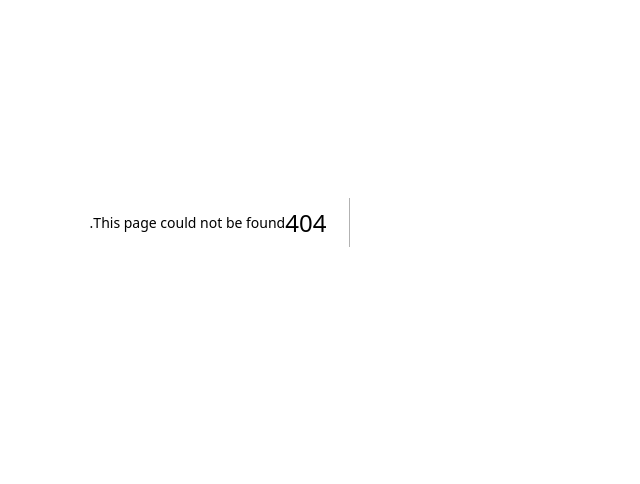
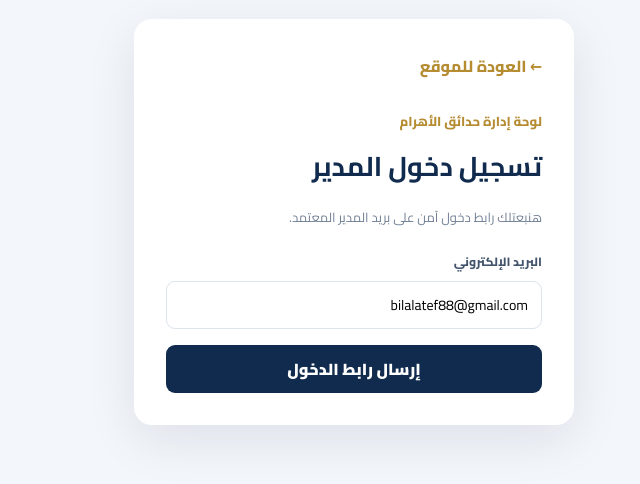
Before and after one commit to belalatefdev/Hadayek-Al-Ahram, a Next.js app: page /login in a window 1280 px wide. Before the commit this address had no page. Shown: the part 178-662 px from the top of the page, without its empty margins (452-1092 px from the left). Built offline with nearby package versions, Linux system fonts and the light colour scheme; no server answers.

Commit message:
Add secure admin sign-in and Supabase foundation

```diff
--- /dev/null
+++ b/app/login/page.js
@@ -0,0 +1,51 @@
+"use client";
+
+import { useState } from "react";
+import { useRouter } from "next/navigation";
+import { supabase } from "../../lib/supabase";
+
+const ADMIN_EMAIL = "bilalatef88@gmail.com";
+
+export default function LoginPage() {
+  const router = useRouter();
+  const [email, setEmail] = useState(ADMIN_EMAIL);
+  const [message, setMessage] = useState("");
+  const [loading, setLoading] = useState(false);
+
+  async function sendLink(e) {
+    e.preventDefault();
+    if (email.trim().toLowerCase() !== ADMIN_EMAIL) {
+      setMessage("الدخول متاح حالياً لبريد المدير فقط.");
+      return;
+    }
+    if (!supabase) {
+      setMessage("إعدادات Supabase غير مكتملة. راجع متغيرات البيئة في Vercel.");
+      return;
+    }
+    setLoading(true);
+    setMessage("");
+    const { error } = await supabase.auth.signInWithOtp({
+      email: ADMIN_EMAIL,
+      options: { emailRedirectTo: window.location.origin + "/admin" },
+    });
+    setLoading(false);
+    setMessage(error ? "تعذر إرسال رابط الدخول: " + error.message : "تم إرسال رابط الدخول إلى بريدك. افتح الرسالة واضغط الرابط للدخول إلى لوحة الإدارة.");
+  }
+
+  return (
+    <main dir="rtl" style={{minHeight:"100vh",display:"grid",placeItems:"center",padding:20,background:"#f3f6fa",fontFamily:"Cairo,Tahoma,sans-serif"}}>
+      <section style={{width:"min(440px,100%)",background:"#fff",padding:32,borderRadius:18,boxShadow:"0 15px 50px #102b4c18"}}>
+        <a href="/" style={{color:"#b58c31",fontWeight:800,textDecoration:"none"}}>← العودة للموقع</a>
+        <div style={{fontSize:13,color:"#b58c31",fontWeight:800,marginTop:28}}>لوحة إدارة حدائق الأهرام</div>
+        <h1 style={{fontSize:27,color:"#102b4d",margin:"8px 0"}}>تسجيل دخول المدير</h1>
+        <p style={{fontSize:13,color:"#738196",lineHeight:2}}>هنبعتلك رابط دخول آمن على بريد المدير المعتمد.</p>
+        <form onSubmit={sendLink}>
+          <label style={{display:"block",fontSize:12,fontWeight:800,color:"#42546c",margin:"20px 0 8px"}}>البريد الإلكتروني</label>
+          <input type="email" value={email} onChange={e=>setEmail(e.target.value)} required style={{width:"100%",height:48,border:"1px solid #dce4ed",borderRadius:9,padding:"0 13px",fontSize:14,boxSizing:"border-box"}} />
+          <button disabled={loading} style={{width:"100%",height:48,marginTop:16,border:0,borderRadius:9,background:"#102b4d",color:"#fff",fontWeight:900,cursor:"pointer"}}>{loading?"جاري الإرسال...":"إرسال رابط الدخول"}</button>
+        </form>
+        {message && <p role="status" style={{marginTop:18,padding:12,borderRadius:9,background:"#f2f6fa",color:"#294663",fontSize:12,lineHeight:1.9}}>{message}</p>}
+      </section>
+    </main>
+  );
+}
```
